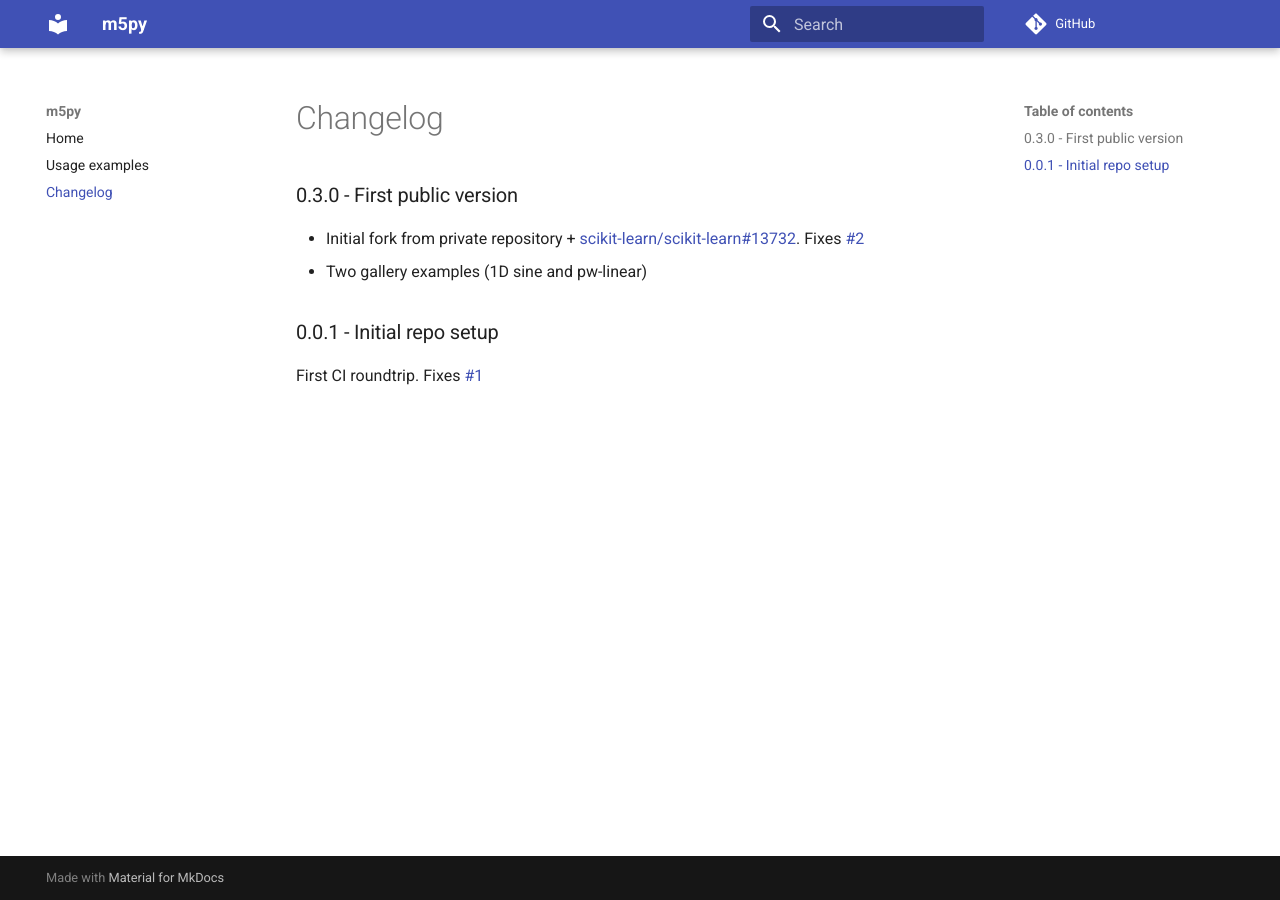
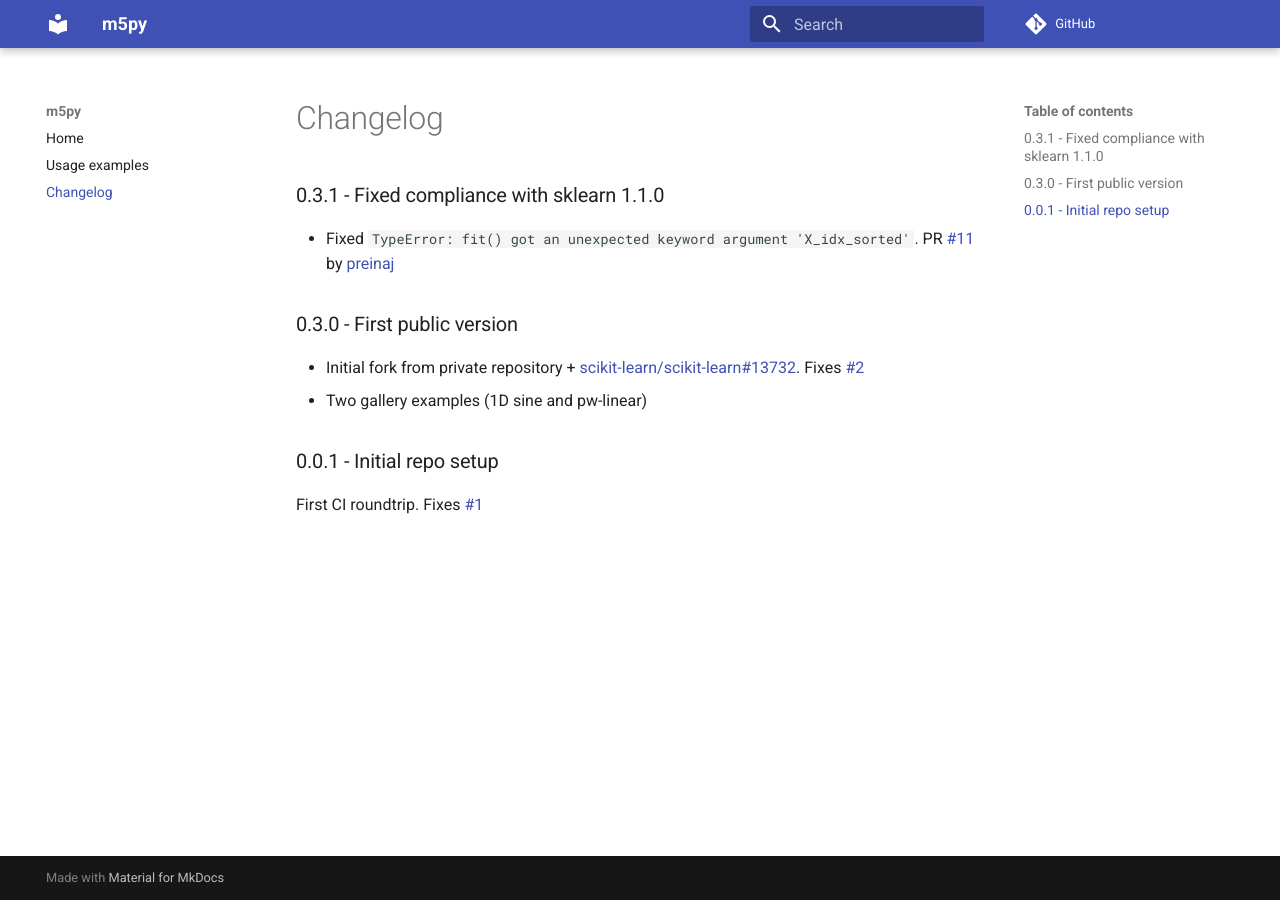
Before and after one commit to smarie/python-m5p, an MkDocs documentation site: the page built from docs/changelog.md, in a window 1280 px wide. Built offline with MkDocs 1.6.1 and Material for MkDocs 9.7.7, drawn with Linux system fonts in a browser that asks for light colours; comment, search, counter and statistics services are not loaded.

Commit message:
0.3.1 changelog

```diff
--- a/docs/changelog.md
+++ b/docs/changelog.md
@@ -1,4 +1,9 @@
 # Changelog
+
+### 0.3.1 - Fixed compliance with sklearn 1.1.0
+
+ * Fixed `TypeError: fit() got an unexpected keyword argument 'X_idx_sorted'`.
+   PR [#11](https://github.com/smarie/python-m5p/pull/11) by [preinaj](https://github.com/preinaj)
 
 ### 0.3.0 - First public version
 
```
